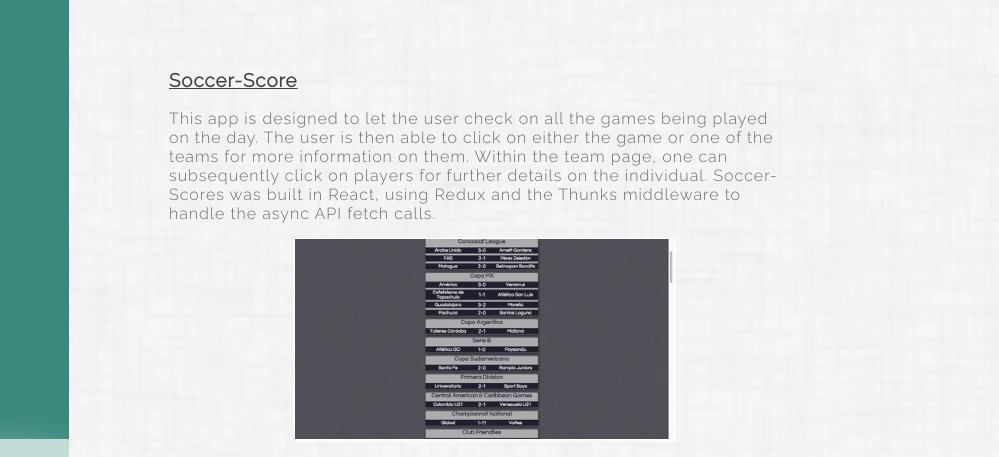
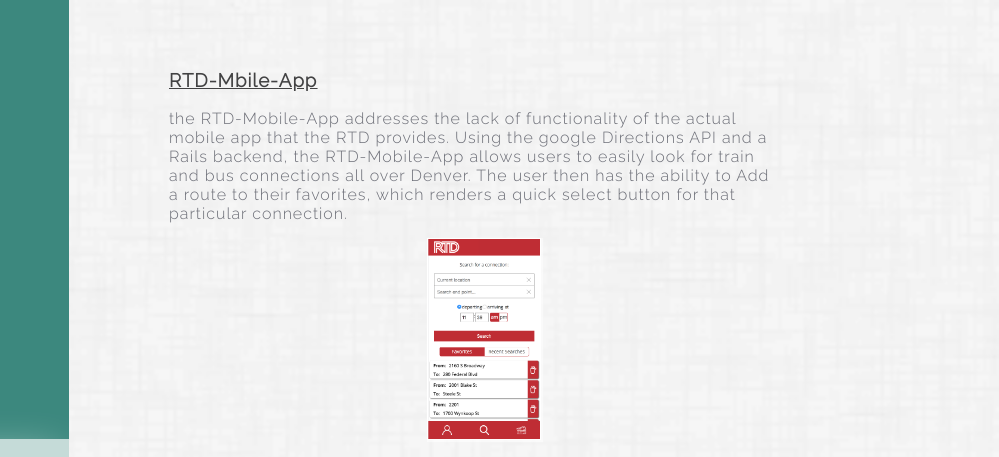
Before and after one commit to quinhill/quinlan-hill-site, a React app: page / in a window 1280 px wide. Both pictures are taken after a click on the button "Projects". Shown: the top 457 px of the page, 281-1280 px from the left. Built offline with nearby package versions, Linux system fonts and the light colour scheme.

Commit message:
Update personal site

```diff
--- a/public/index.html
+++ b/public/index.html
@@ -9,7 +9,7 @@
       homescreen on Android. See https://developers.google.com/web/fundamentals/engage-and-retain/web-app-manifest/
     -->
     <link rel="manifest" href="%PUBLIC_URL%/manifest.json">
-    <link rel="shortcut icon" href="%PUBLIC_URL%/favicon.ico">
+    <link rel="icon" type="image/png" href="favicon-32x32.png" sizes="32x32" />
     <link href="https://fonts.googleapis.com/css?family=Raleway:100,300" rel="stylesheet">
     <!--
       Notice the use of %PUBLIC_URL% in the tags above.
--- a/src/Projects/Projects.js
+++ b/src/Projects/Projects.js
@@ -9,19 +9,19 @@
         <a
           target="_blank"
           className="project-link"
-          href="https://github.com/quinhill/soccer-score"
-          alt="https://github.com/quinhill/soccer-score"
+          href="https://github.com/Awiedenman/rtd-mobile-app"
+          alt="link to RTD Mobile App"
         >
-          <h3 className="project-title">Soccer-Score</h3>
+          <h3 className="project-title">RTD-Mbile-App</h3>
         </a>
         <p className="project-description">
-          This app is designed to let the user check on all the games being played on the day. The user is then able to click on either the game or one of the teams for more information on them. Within the team page, one can subsequently click on players for further details on the individual. Soccer-Scores was built in React, using Redux and the Thunks middleware to handle the async API fetch calls.
+          the RTD-Mobile-App addresses the lack of functionality of the actual mobile app that the RTD provides. Using the google Directions API and a Rails backend, the RTD-Mobile-App allows users to easily look for train and bus connections all over Denver. The user then has the ability to Add a route to their favorites, which renders a quick select button for that particular connection.
         </p>
         <div className="img-container">
           <img
-            alt="soccer-score"
+            alt="RTD Mobile app screenshot"
             className="project-img"
-            src="/soccer-scores.gif"
+            src="/rtd-screenshot.png"
           />
         </div>
       </div>
--- a/src/Resume/index.js
+++ b/src/Resume/index.js
@@ -8,14 +8,14 @@
       <p className="download-resume">
         Open résumé:
         <a
-          href="https://drive.google.com/file/d/1rZY1d1PSGv9LQ3Q2ELhQIknFrKy8wzO7/view"
+          href="https://drive.google.com/file/d/1WhK4bLNQzxcJ19sqFFnWGHdP58UqOgXJ/view?usp=sharing"
           target="_blank"
         >
           color
         </a>
         |
         <a
-          href="https://drive.google.com/file/d/12Yo8rbFo97EXS-agc_mKJ-u3abnO4xAt/view"
+          href="https://drive.google.com/file/d/12Yo8rbFo97EXS-agc_mKJ-u3abnO4xAt/view?usp=sharing"
           target="_blank"
         >
           printer friendly (grayscale)
```
Also changed, not shown: public/favicon-32x32.png (added), public/quinlan_hill_resume.jpg, public/rtd-screenshot.png (added), 1 other file.
